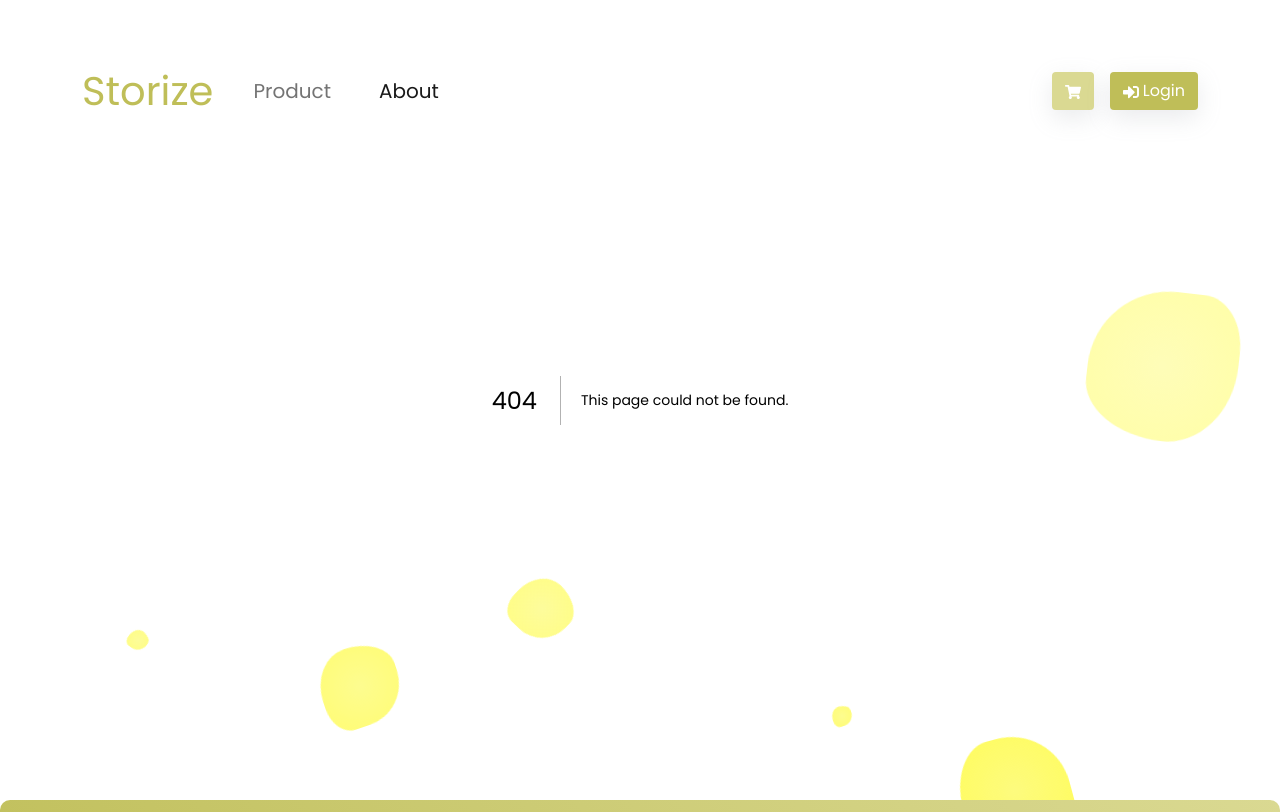
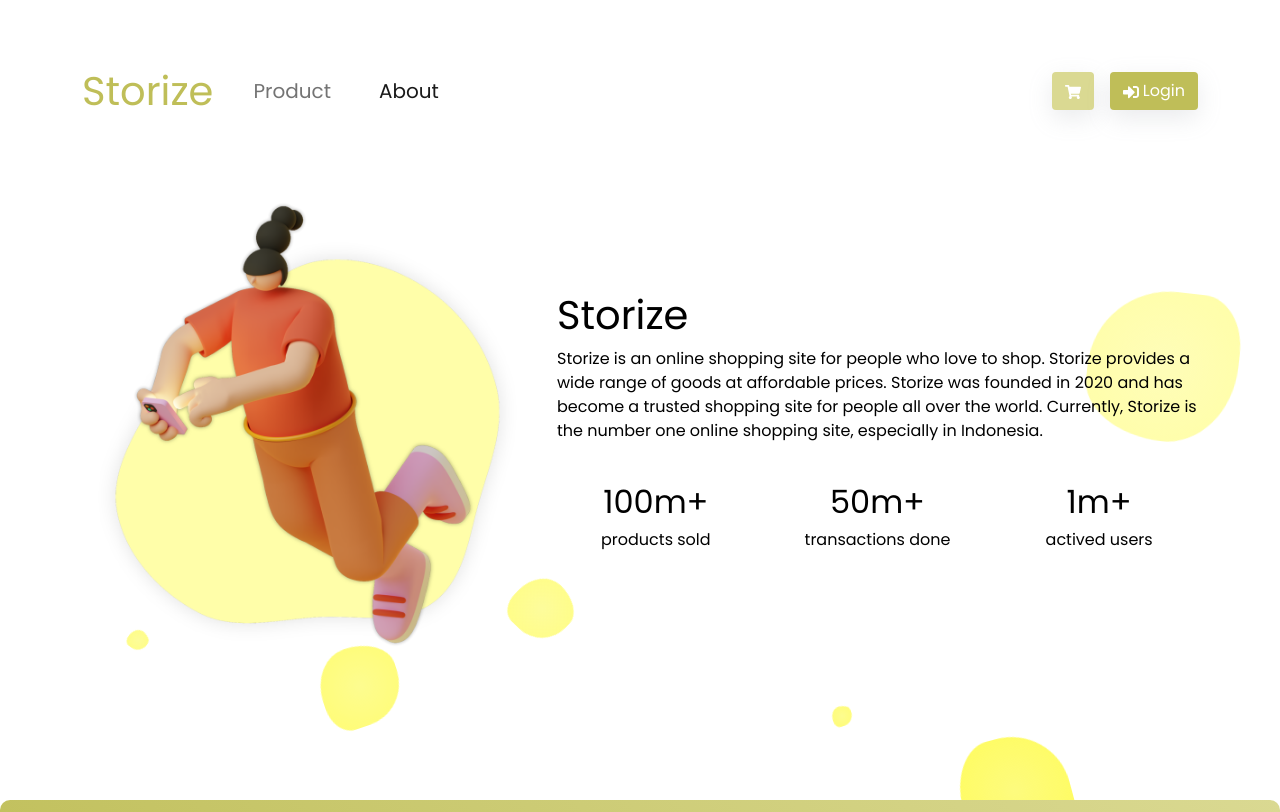
Before and after one commit to leonardo-lim/storize-next-ts, a Next.js app: page /about in a window 1280 px wide. Before the commit this address had no page. Shown: the top 812 px of the page. Built offline with nearby package versions, Linux system fonts and the light colour scheme.

Commit message:
Add about page view

```diff
--- /dev/null
+++ b/pages/about.tsx
@@ -0,0 +1,46 @@
+import type { NextPage } from 'next';
+import Head from 'next/head';
+import Image from 'next/image';
+
+const About: NextPage = () => {
+    return (
+        <>
+            <Head>
+                <title>Storize - About</title>
+            </Head>
+
+            <div className="container">
+                <div className="row min-vh-100 pt-5 d-flex align-items-center text-black">
+                    <div className="col-lg-5 col-12">
+                        <Image src="/img/scrolling.png" alt="Scrolling" width="100%" height="100%" layout="responsive" />
+                    </div>
+                    <div className="col-lg-7 col-12">
+                        <div className="row mb-3">
+                            <h1>Storize</h1>
+                            <p>Storize is an online shopping site for people who love to shop. Storize provides a wide range of goods at affordable prices. Storize was founded in 2020 and has become a trusted shopping site for people all over the world. Currently, Storize is the number one online shopping site, especially in Indonesia.</p>
+                        </div>
+                        <div className="row">
+                            <div className="col-4 text-center">
+                                <h1><i className="fa fa-box fa-2x text-gold"></i></h1>
+                                <h2>100m+</h2>
+                                <h6>products sold</h6>
+                            </div>
+                            <div className="col-4 text-center">
+                                <h1><i className="fa fa-exchange fa-2x text-gold"></i></h1>
+                                <h2>50m+</h2>
+                                <h6>transactions done</h6>
+                            </div>
+                            <div className="col-4 text-center">
+                                <h1><i className="fa fa-user fa-2x text-gold"></i></h1>
+                                <h2>1m+</h2>
+                                <h6>actived users</h6>
+                            </div>
+                        </div>
+                    </div>
+                </div>
+            </div>
+        </>
+    );
+};
+
+export default About;
```
